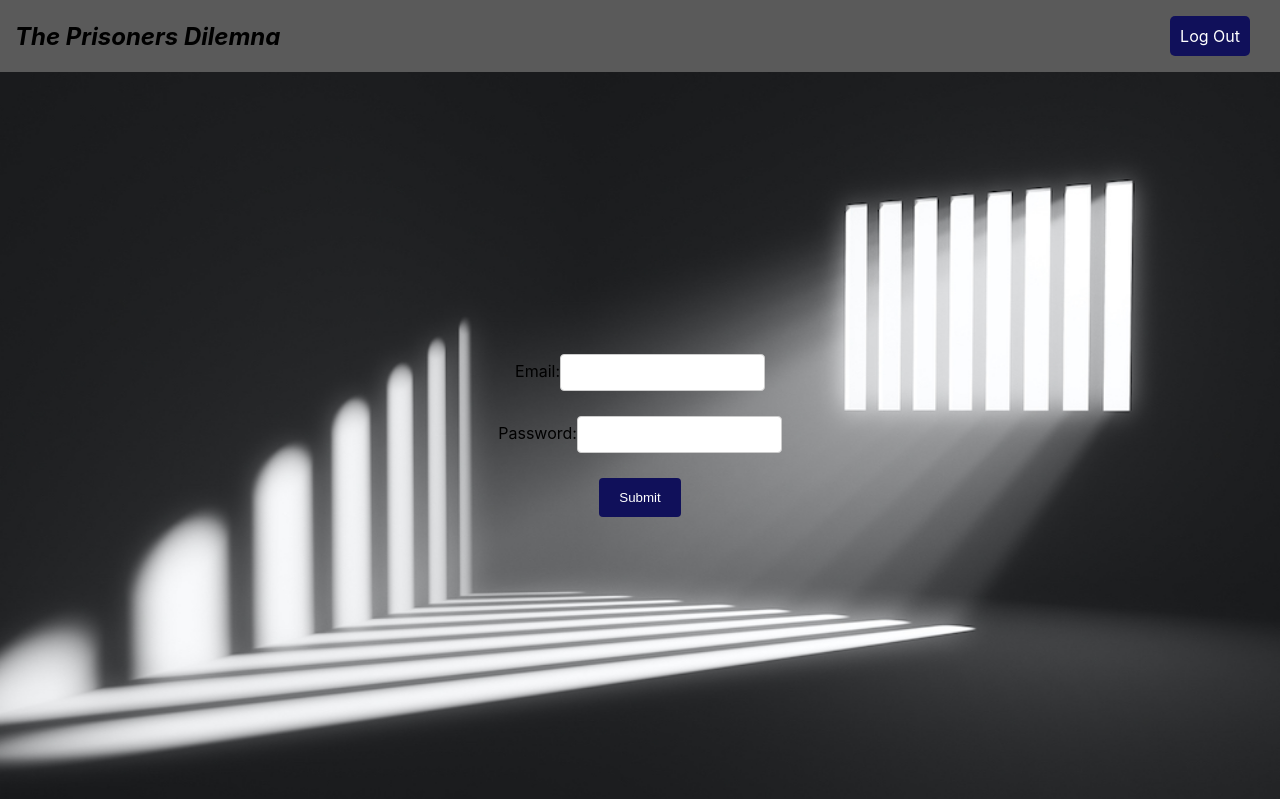
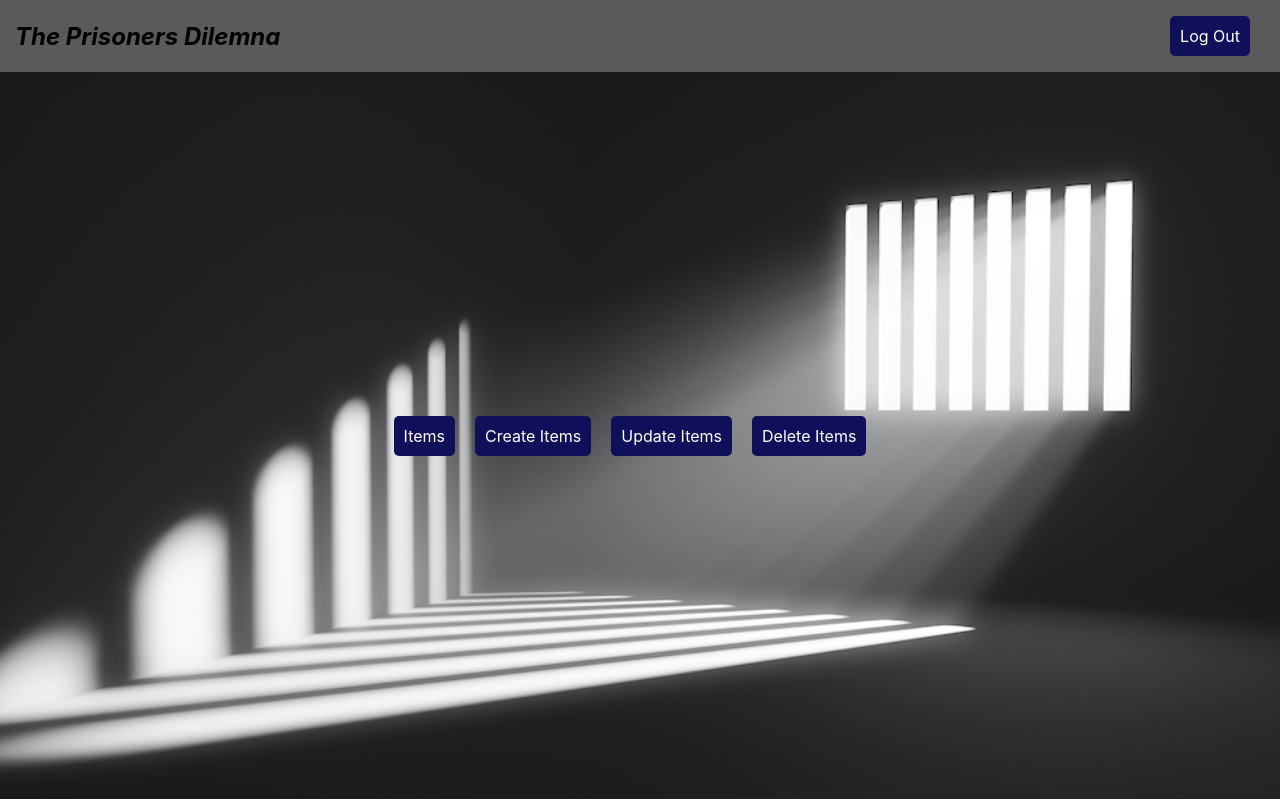
Before and after one commit to AydenGUI/PrisonersDilemna, a React (Create React App) app in the folder prisoners-dilemna/client/: page /LoggedIn in a window 1280 px wide. Built offline with nearby package versions, Linux system fonts and the light colour scheme.

Commit message:
changed login stuff

```diff
--- a/prisoners-dilemna/client/src/component/LogIn.js
+++ b/prisoners-dilemna/client/src/component/LogIn.js
@@ -1,14 +1,18 @@
 import background from '../assests/1203prison.jpg';
-import { Link } from 'react-router-dom';
+import { Link, Navigate } from 'react-router-dom';
 import './LoggedIn.css';
 import React, { useState } from 'react';
 import axios from 'axios';
+import {useNavigate} from 'react-router-dom';
 
 
 function LogIn() {
 
   const [email, setEmail] = useState('');
   const [password, setPassword] = useState('');
+
+  const navigate = useNavigate();
+
 
   const handleEmailChange = (event) => {
     setEmail(event.target.value);
@@ -18,10 +22,12 @@ function LogIn() {
     setPassword(event.target.value);
   };
 
-
   // Might need to add async and await for this function
   const handleSubmit = (event) => {
     event.preventDefault();
+
+    navigate("/Items");
+
     // Handle form submission
 
     const data = {
--- a/prisoners-dilemna/client/src/component/LoggedIn.js
+++ b/prisoners-dilemna/client/src/component/LoggedIn.js
@@ -49,23 +49,12 @@ function LoggedIn() {
         </nav>
 
         <div class="banner">
-            <form onSubmit={handleSubmit}>
-        <label>
-         Email:
-         <input type="email" value={email} onChange={handleEmailChange} />
-        </label>
-      < label>
-         Password:
-            <input type="password" value={password} onChange={handlePasswordChange} />
-         </label>
-        <button type="submit">Submit</button>
-        </form>
-            {/* <ul class="nav-links">
+            { <ul class="nav-links">
                 <li class="nav-item"><Link to="/Items">Items</Link></li>
                 <li class="nav-item"><Link to="/CreateItems">Create Items</Link></li>
                 <li class="nav-item"><Link to="/UpdateItems">Update Items</Link></li>
                 <li class="nav-item"><Link to="/DeleteItems">Delete Items</Link></li>
-            </ul> */}
+            </ul> }
 
             {/* // stuff goes on top of the banner here */}
         </div>
```
